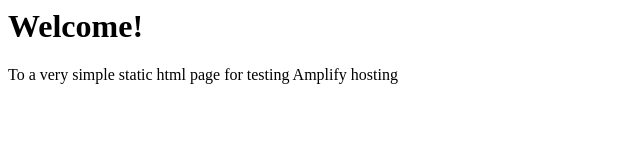
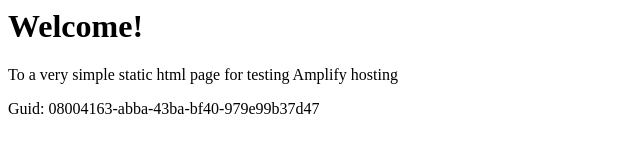
Before and after one commit to aws-aemilia-gru/Github-PR-Commit-Integration-Test-DoNotTouch-v0-preprod-sa-east-1, a website: page src/index.html in a window 1280 px wide. Shown: the whole page, without its empty margins (0-640 px from the left). Drawn offline with Linux system fonts and the light colour scheme.

Commit message:
commit from integ tests

```diff
--- a/src/index.html
+++ b/src/index.html
@@ -1,3 +1,5 @@
+
+
 <html lang="en">
 
 <head>
@@ -10,6 +12,6 @@
 <body>
     <h1>Welcome!</h1>
     <p>To a very simple static html page for testing Amplify hosting</p>
-</body>
+    <p>Guid: 08004163-abba-43ba-bf40-979e99b37d47</p></body>
 
 </html>
```
